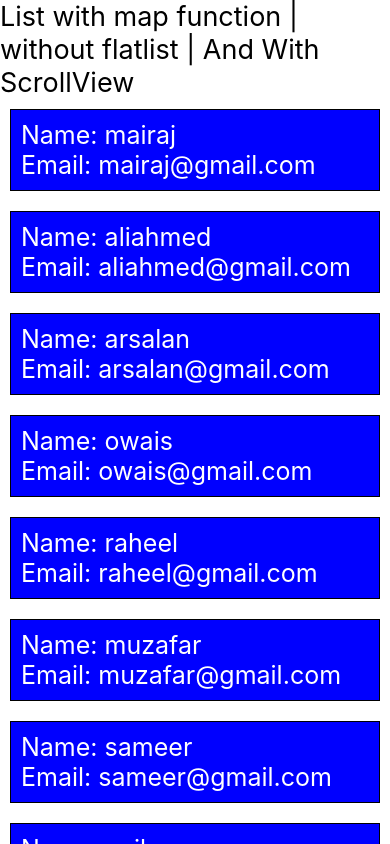
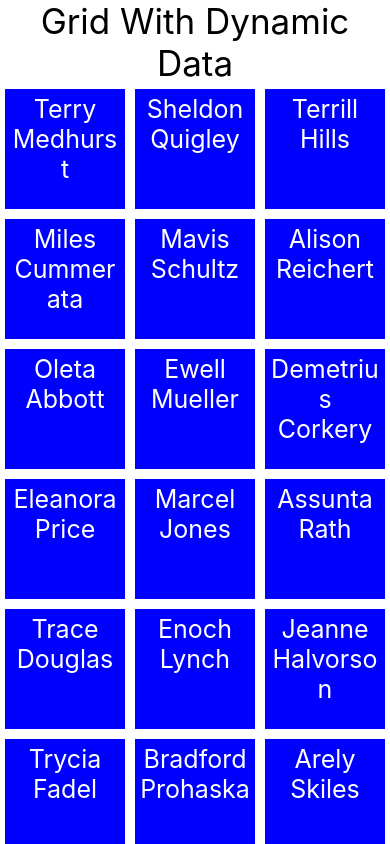
Before and after one commit to muhammadmairajj/react-native-simple-form, a React Native app: screen / in a window 390 px wide. Shown: the top 844 px of the page. Built offline with nearby package versions, Linux system fonts and the light colour scheme.

Commit message:
Grid With Dynamic Data

```diff
--- a/App.js
+++ b/App.js
@@ -1,46 +1,41 @@
 import React from 'react';
-import { View, Text, ScrollView, StyleSheet } from 'react-native';
-
+import {View, Text, StyleSheet, ScrollView} from 'react-native';
+import data from './data.json';
 
 function App() {
-  const users = [
-    {id: 1, name: 'mairaj', email: 'mairaj@gmail.com'},
-    {id: 2, name: 'aliahmed', email: 'aliahmed@gmail.com'},
-    {id: 3, name: 'arsalan', email: 'arsalan@gmail.com'},
-    {id: 4, name: 'owais', email: 'owais@gmail.com'},
-    {id: 5, name: 'raheel', email: 'raheel@gmail.com'},
-    {id: 6, name: 'muzafar', email: 'muzafar@gmail.com'},
-    {id: 7, name: 'sameer', email: 'sameer@gmail.com'},
-    {id: 8, name: 'aqib', email: 'aqib@gmail.com'},
-    {id: 9, name: 'ismail', email: 'ismail@gmail.com'},
-    {id: 10, name: 'sami', email: 'sami@gmail.com'},
-  ];
   return (
     <View>
-      <Text style={{fontSize: 27, color: 'black'}}>List with map function | without flatlist | And With ScrollView</Text>
-      <ScrollView style={{marginBottom: 30}}>
-        {users.map((item) => {
-          return (
-            <View key={item.id} style={styles.item}>
-              <Text style={{fontSize: 25, color: '#fff'}}>Name: {item.name}</Text>
-              <Text style={{fontSize: 25, color: '#fff'}}>Email: {item.email}</Text>
-            </View>
-          )
-        })}
+      <Text style={{fontSize: 35, color: 'black', textAlign:'center'}}>Grid With Dynamic Data</Text>
+      <ScrollView style={{marginBottom: 25}}>
+        <View style={{flex: 1, flexDirection: 'row', flexWrap: 'wrap'}}>
+          {data.users.map(user => {
+            return (
+              <View key={user.id}>
+                <Text
+                  style={
+                    style.item
+                  }>{`${user.firstName} ${user.lastName}`}</Text>
+              </View>
+            );
+          })}
+        </View>
       </ScrollView>
     </View>
-  )
+  );
 }
 
-const styles = StyleSheet.create({
+const style = StyleSheet.create({
   item: {
-    padding: 10,
-    margin: 10,
+    padding: 5,
+    margin: 5,
+    backgroundColor: 'blue',
     color: '#fff',
-    backgroundColor: 'blue',
-    borderColor: 'black',
-    borderWidth: 1,
-  }
-})
+    textAlign: 'center',
+    width: 120,
+    height: 120,
+    fontSize: 25,
+    textAlignVertical: 'center',
+  },
+});
 
 export default App;
```
